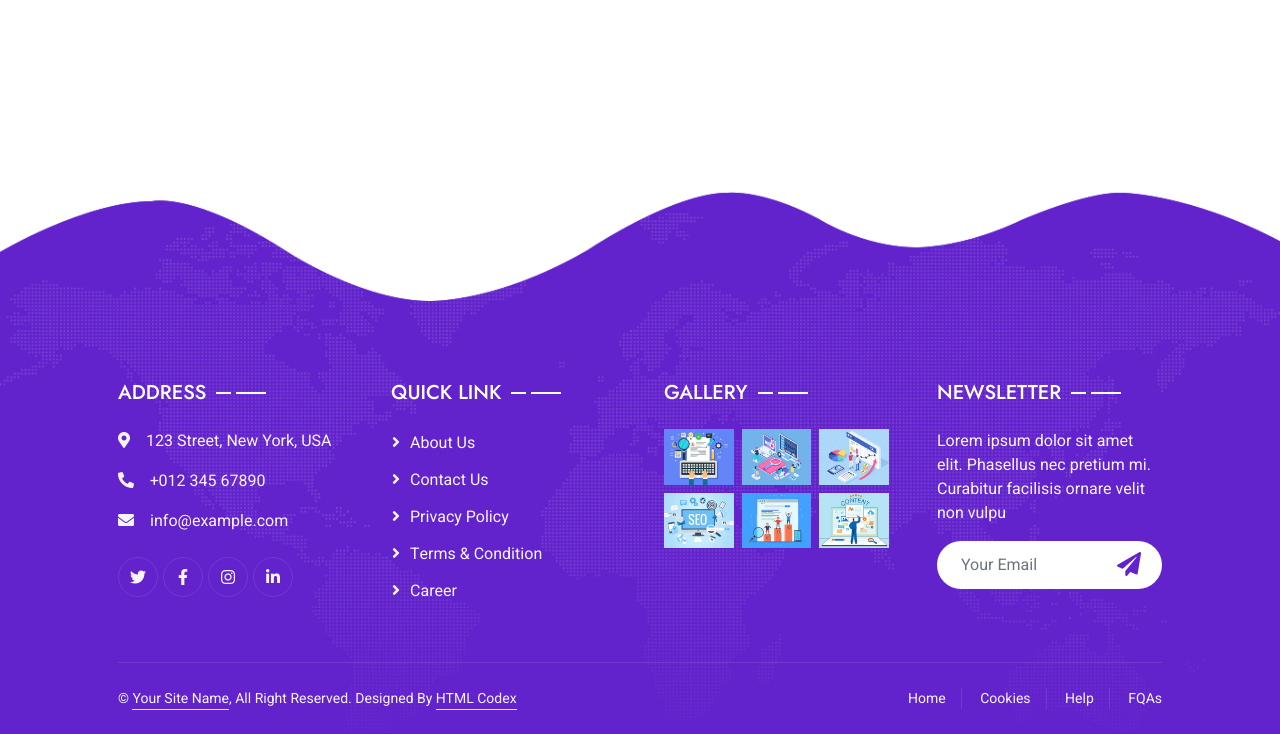
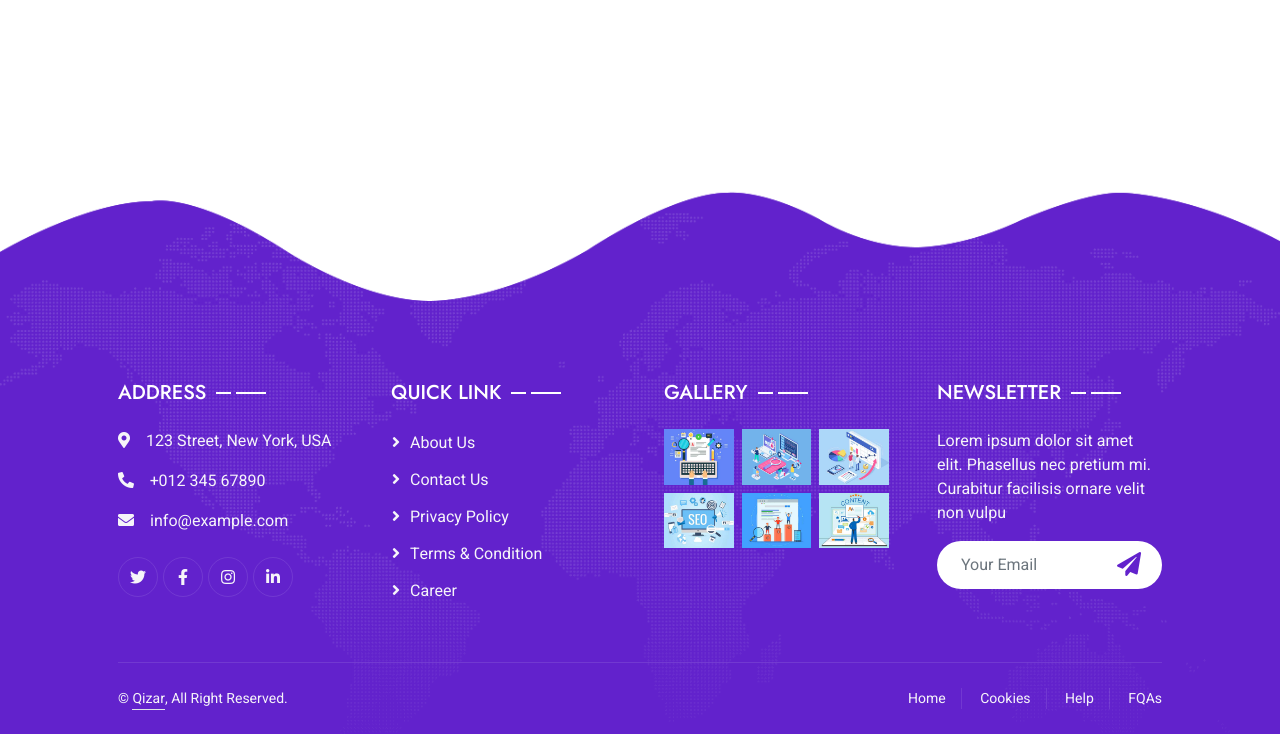
Before and after one commit to QizarOfficial/Qizar, a plain HTML site: page testimonial.html in a window 1280 px wide. Shown: the part 1163-1897 px from the top of the page. Drawn offline with nearby package versions, Linux system fonts and the light colour scheme.

Commit message:
Update testimonial.html

```diff
--- a/testimonial.html
+++ b/testimonial.html
@@ -3,7 +3,7 @@
 
 <head>
     <meta charset="utf-8">
-    <title>DGital - Digital Agency HTML Template</title>
+    <title>Testimonials - Qizar</title>
     <meta content="width=device-width, initial-scale=1.0" name="viewport">
     <meta content="" name="keywords">
     <meta content="" name="description">
@@ -197,10 +197,7 @@
                 <div class="copyright">
                     <div class="row">
                         <div class="col-md-6 text-center text-md-start mb-3 mb-md-0">
-                            &copy; <a class="border-bottom" href="#">Your Site Name</a>, All Right Reserved.
-
-							<!--/*** This template is free as long as you keep the footer author’s credit link/attribution link/backlink. If you'd like to use the template without the footer author’s credit link/attribution link/backlink, you can purchase the Credit Removal License from "https://htmlcodex.com/credit-removal". Thank you for your support. ***/-->
-							Designed By <a class="border-bottom" href="https://htmlcodex.com">HTML Codex</a>
+                            &copy; <a class="border-bottom" href="https://qizar.com">Qizar</a>, All Right Reserved.
                         </div>
                         <div class="col-md-6 text-center text-md-end">
                             <div class="footer-menu">
```
